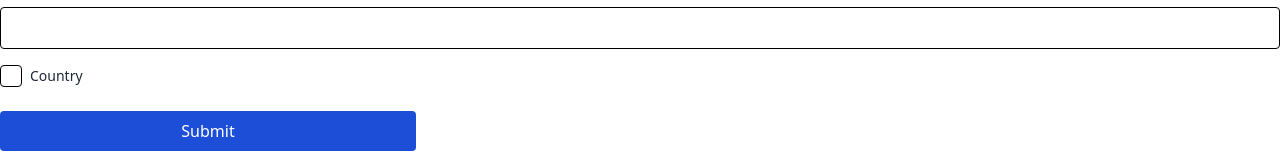
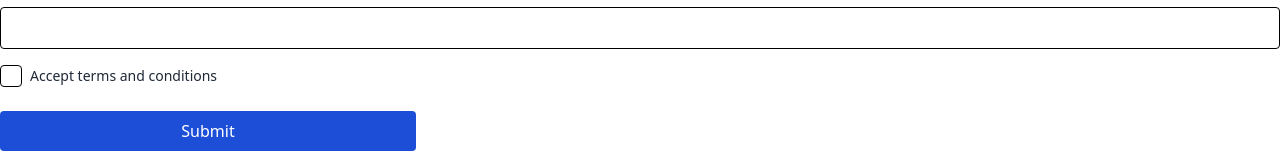
Before and after one commit to fredyteheranto/JSONFormBuilder, a React (Create React App) app: page / in a window 1280 px wide. Shown: the part 531-686 px from the top of the page. Built offline with nearby package versions, Linux system fonts and the light colour scheme.

Commit message:
Add checkbox form element

```diff
--- a/src/App.tsx
+++ b/src/App.tsx
@@ -81,9 +81,9 @@ const App: FC = () => {
       component: 'checkbox',
       id: 'accept-terms',
       name: 'acceptTerms',
-      label: 'Country',
+      label: 'Accept terms and conditions',
       col: 12,
-      validation: yup.bool().oneOf([true], 'Accept terms and conditions')
+      validation: yup.bool().oneOf([true], 'Please accept the terms and conditions')
     },
     {
       component: 'submit',
--- a/src/Checkbox.tsx
+++ b/src/Checkbox.tsx
@@ -1,7 +1,7 @@
 import React, { forwardRef, type InputHTMLAttributes } from 'react'
 import classNames from 'classnames'
 
-type Props = {
+export type CheckboxProps = {
   id: string
   label?: string | null
   inline?: boolean
@@ -13,7 +13,7 @@ type Props = {
 
 type Ref = HTMLInputElement
 
-const Checkbox = forwardRef<Ref, Props>((props, ref) => {
+const Checkbox = forwardRef<Ref, CheckboxProps>((props, ref) => {
   const {
     id,
     label = null,
--- a/src/FormBuilder.tsx
+++ b/src/FormBuilder.tsx
@@ -1,12 +1,12 @@
 import React, { createElement, type FC, type FormHTMLAttributes, type ReactNode } from 'react'
 import { useFormik } from 'formik'
 import * as Yup from 'yup'
+import classNames from 'classnames'
 import { type BooleanSchema, type NumberSchema, type StringSchema } from 'yup'
 import InputSubmit, { type InputSubmitProps } from './InputSubmit'
 import InputText, { type InputTextProps } from './InputText'
 import Select, { type SelectProps } from './Select'
-import classNames from 'classnames'
-import Checkbox from './Checkbox'
+import Checkbox, { type CheckboxProps } from './Checkbox'
 
 type NumericRange<
   START extends number,
@@ -22,7 +22,7 @@ export type FormField = {
   name: string
   validation?: StringSchema | NumberSchema | BooleanSchema
   col: NumericRange<1, 12>
-} & (InputTextProps | SelectProps | InputSubmitProps)
+} & (InputTextProps | SelectProps | InputSubmitProps | CheckboxProps)
 
 type Props = {
   fields: FormField[]
```
Also changed, not shown: 1 other file (tests, documents, lock files or other folders).
